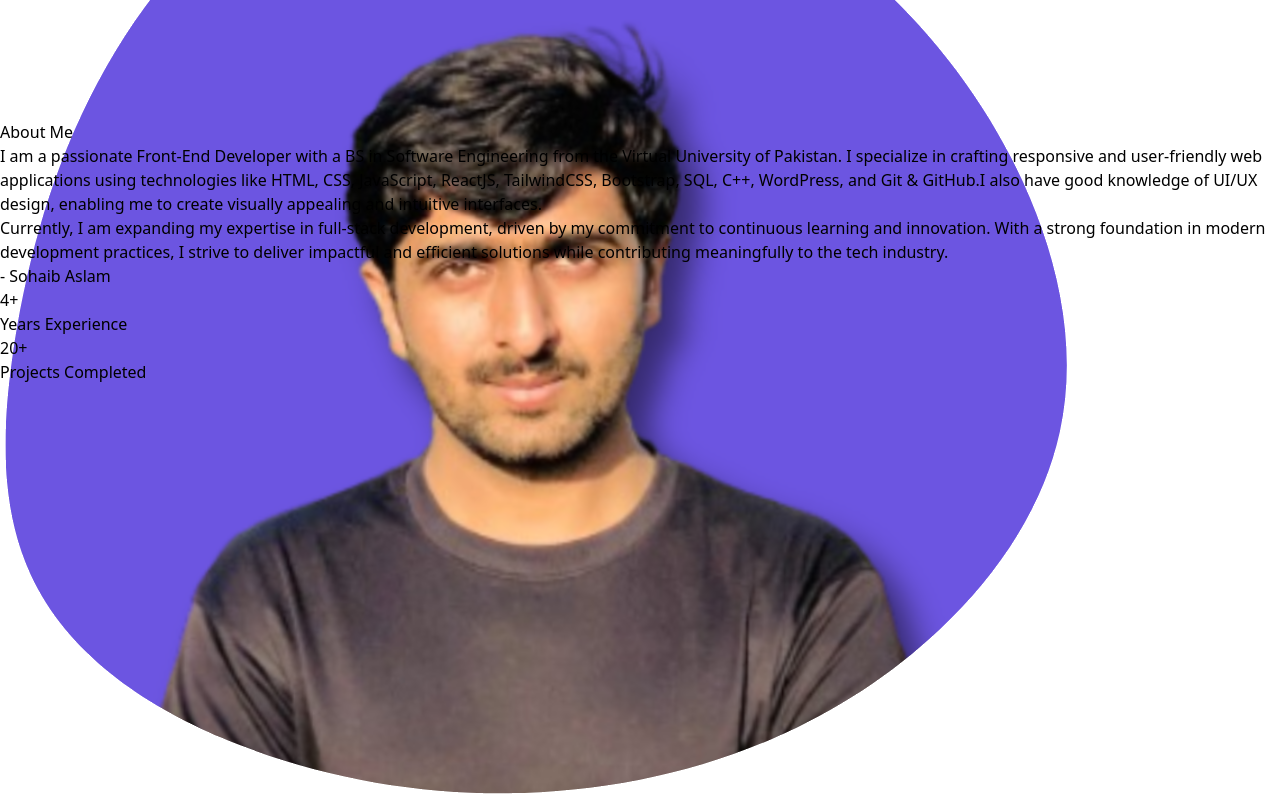
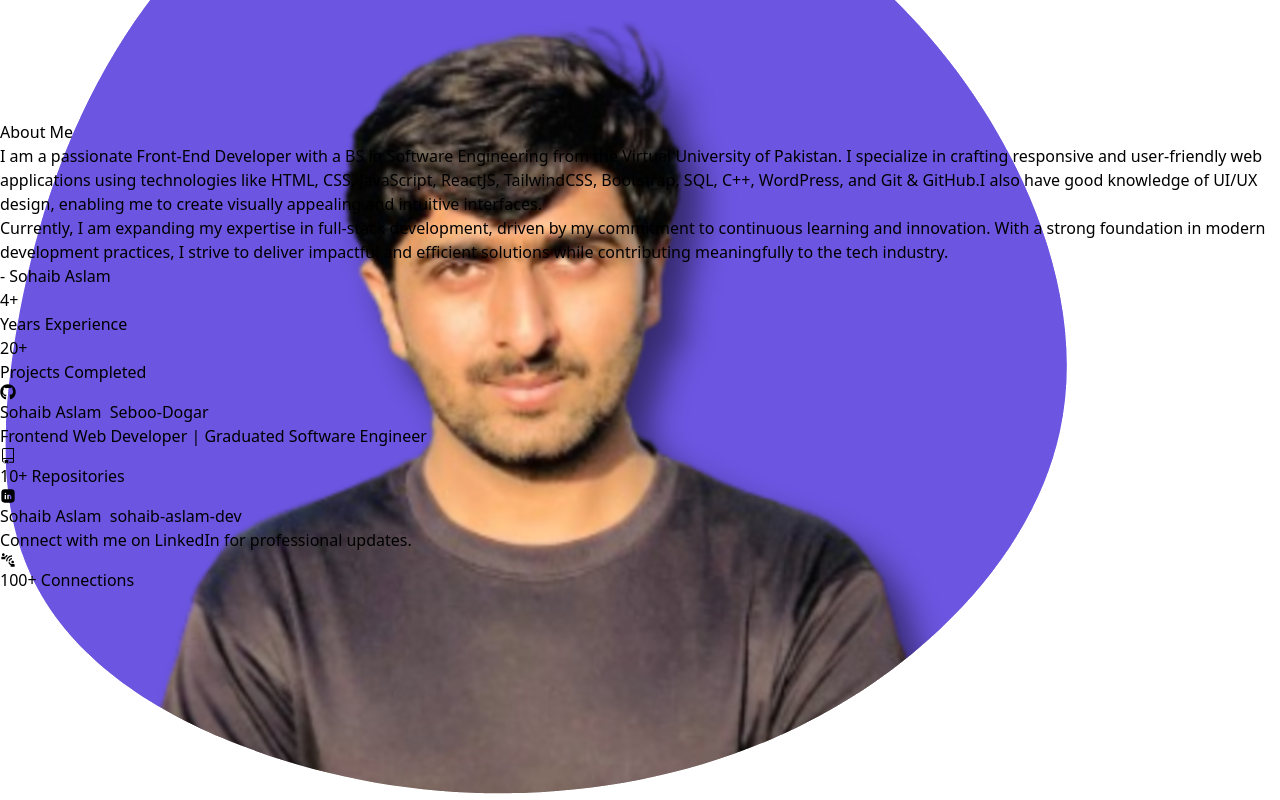
Before and after one commit to Seboo-Dogar/MyPortfolio-Web, a React (Vite) app: page / in a window 1280 px wide. Shown: the part 680-1480 px from the top of the page. Built offline with nearby package versions, Linux system fonts and the light colour scheme.

Commit message:
About Page Is almost ready

```diff
--- a/src/components/About.jsx
+++ b/src/components/About.jsx
@@ -1,10 +1,38 @@
 import CountUp from "react-countup";
+import { FaGithub } from "react-icons/fa";
+import { GoRepo } from "react-icons/go";
+import { TbBrandLinkedinFilled } from "react-icons/tb";
+import { MdConnectWithoutContact } from "react-icons/md";
 
 export default function About() {
     const stats = [
         { id: 1, value: 4, suffix: "+", label: "Years Experience" },
         { id: 2, value: 20, suffix: "+", label: "Projects Completed" },
       ];
+
+    const cards = [
+        {
+            id: 1,
+            icon: FaGithub,
+            name: "Sohaib Aslam",
+            idName: "Seboo-Dogar",
+            title: "Frontend Web Developer | Graduated Software Engineer",
+            extraInfo: "10+ Repositories",
+            link: "https://github.com/Seboo-Dogar",
+            extraIcon: GoRepo,
+        },
+        {
+            id: 2,
+            icon: TbBrandLinkedinFilled ,
+            name: "Sohaib Aslam",
+            idName: "sohaib-aslam-dev",
+            title: "Connect with me on LinkedIn for professional updates.",
+            extraInfo: "100+ Connections",
+            link: "https://www.linkedin.com/in/sohaib-aslam-dev/",
+            extraIcon: MdConnectWithoutContact ,
+        },
+    ];
+
 
     return (
         <section className="h-screen flex items-center justify-center text-center" id="about">
@@ -16,17 +44,45 @@ export default function About() {
                         <p>Currently, I am expanding my expertise in full-stack development, driven by my commitment to continuous learning and innovation. With a strong foundation in modern development practices, I strive to deliver impactful and efficient solutions while contributing meaningfully to the tech industry.</p>
                         <p className="text-[#6c55e1] font-semibold">- Sohaib Aslam</p>
                     </div>
-                    <div className="space-y-5 w-1/3">
-                        <div className="flex space-x-10 justify-center py-10">
+                    <div className="space-y-2 w-1/3">
+                        <div className="flex space-x-10 justify-center py-6">
                             {stats.map((stat) => (
                             <div key={stat.id} className="text-center space-y-5">
                                 <h2 className="text-5xl font-bold text-[#6c55e1]">
-                                <CountUp end={stat.value} suffix={stat.suffix} duration={2} />
+                                <CountUp end={stat.value} suffix={stat.suffix} duration={2}/>
                                 </h2>
                                 <p className="text-lg font-medium text-gray-700">{stat.label}</p>
                             </div>
                             ))}
                         </div>
+                        {cards.map((card) => (
+                            <div
+                                key={card.id}
+                                className="border p-2 text-left flex items-center space-x-4 cursor-pointer hover:shadow-md hover:bg-slate-50"
+                                onClick={() => window.open(card.link, "_blank")}>
+                                <div>
+                                    <card.icon className="text-4xl" />
+                                </div>
+                                <div>
+                                    <h3 className="font-semibold">
+                                        {card.name} &nbsp;
+                                        <span className="font-thin text-sm">{card.idName}</span>
+                                    </h3>
+                                    <p className="text-sm">{card.title}</p>
+                                    {card.extraIcon && <card.extraIcon className="inline-flex" />}
+                                    {card.extraInfo && <label className="text-sm"> {card.extraInfo}</label>}
+                                </div>
+                            </div>
+                        ))}
+
+                        {/* <div className="border p-2 text-left flex items-center space-x-4 cursor-pointer hover:shadow-md hover:bg-slate-50" onClick={() => window.open("https://github.com/Seboo-Dogar", "_blank")}>
+                            <div className=""><FaGithub className="text-4xl"/></div>
+                            <div className="">
+                                <h3 className="font-semibold">Sohaib Aslam &nbsp;<span className="font-thin text-sm"> Seboo-Dogar</span></h3>
+                                <p className="text-sm">Frontend Web Developer | Graduated Software Engineer</p>
+                                <GoRepo className="inline-flex" /> <lable className="text-sm" >10+ Repositories</lable>
+                            </div>
+                        </div> */}
                     </div>
                 </div>
             </div>
```
